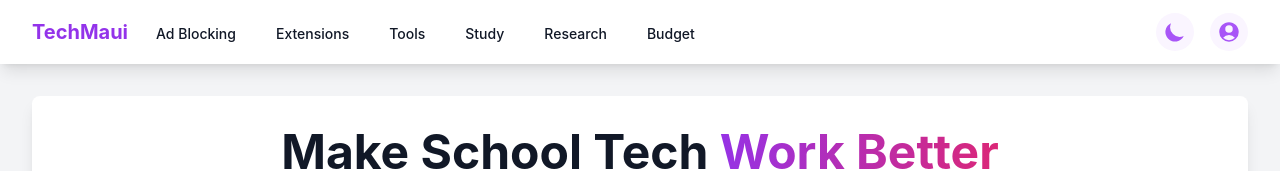
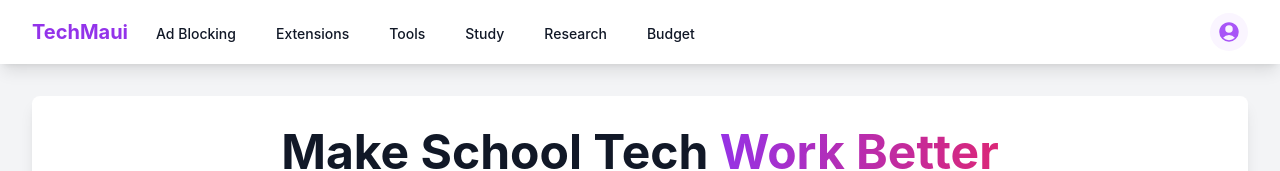
Before and after one commit to nxtcarson/techmaui, a React (Vite) app: page / in a window 1280 px wide. Shown: the top 171 px of the page. Built offline with nearby package versions, Linux system fonts and the light colour scheme.

Commit message:
Remove dark mode toggle button while keeping ThemeContext for future implementation

```diff
--- a/src/App.jsx
+++ b/src/App.jsx
@@ -76,20 +76,8 @@ function App() {
                 </div>
               </div>
 
-              {/* Profile and Theme Toggle */}
-              <div className="flex items-center space-x-4">
-                <button
-                  className={`p-1.5 rounded-full ${
-                    'bg-purple-50 text-purple-500 hover:bg-purple-100'
-                  } transition-colors duration-200`}
-                  title="Switch to dark mode"
-                >
-                  <svg xmlns="http://www.w3.org/2000/svg" className="h-6 w-6" viewBox="0 0 20 20" fill="currentColor">
-                    <path d="M17.293 13.293A8 8 0 016.707 2.707a8.001 8.001 0 1010.586 10.586z" />
-                  </svg>
-                </button>
-
-                {/* Profile Dropdown */}
+              {/* Profile Dropdown */}
+              <div className="flex items-center">
                 <div className="relative">
                   <button
                     onClick={toggleDropdown}
```
